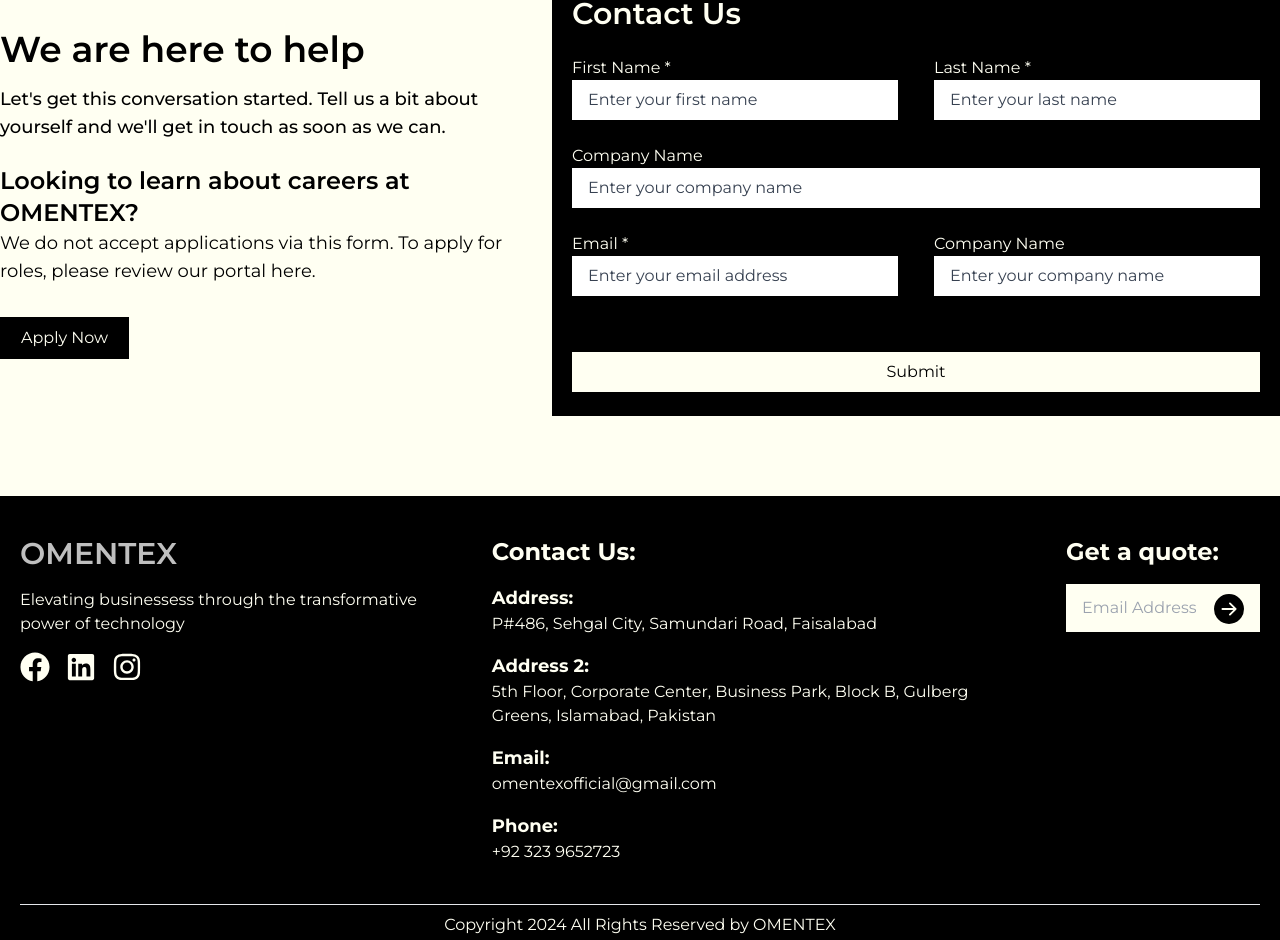
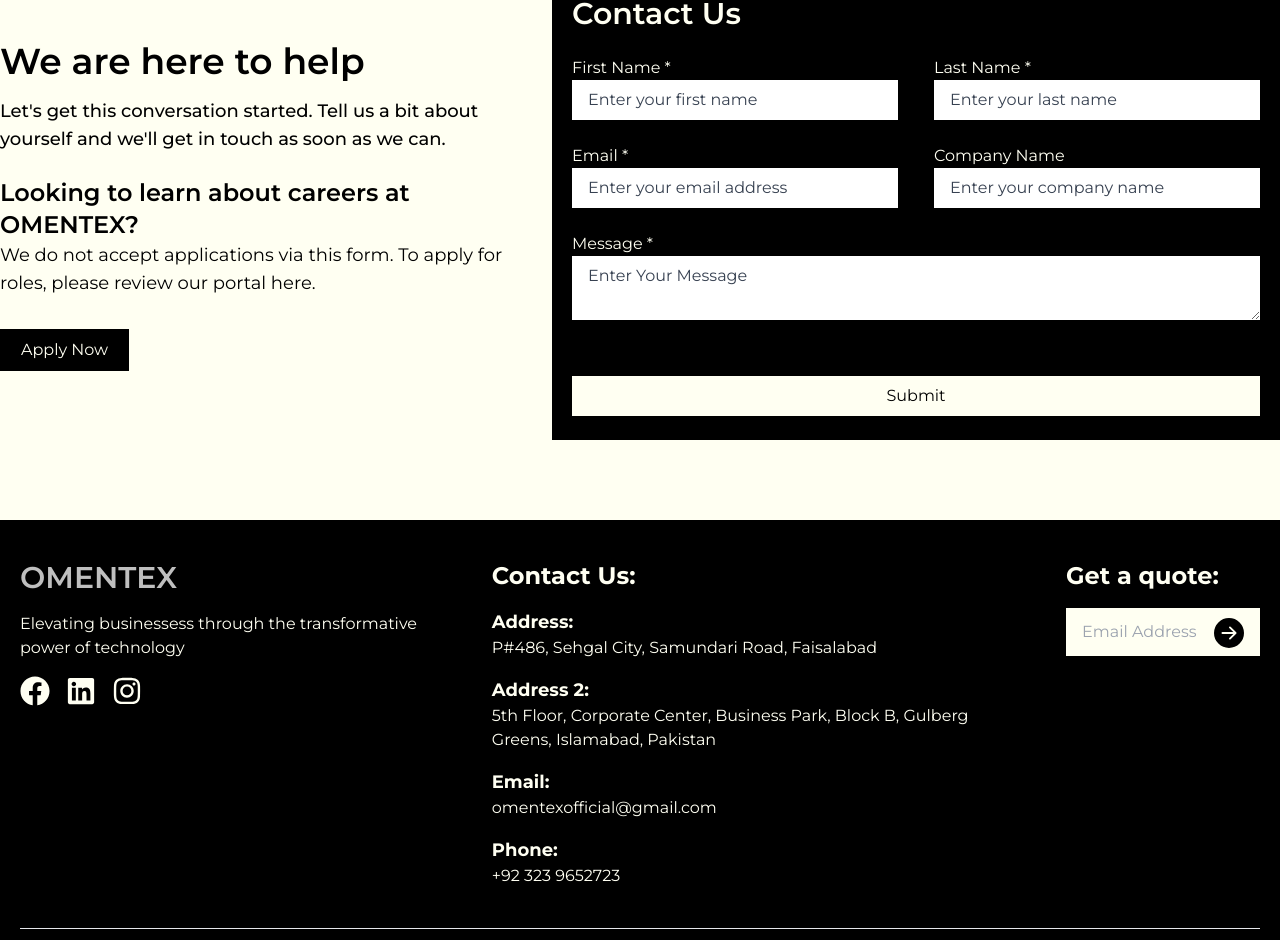
Before and after one commit to ashirmustafa/omentex, a Next.js app: page /contact-us in a window 1280 px wide. Shown: the part 908-1848 px from the top of the page. Built offline with nearby package versions, Linux system fonts and the light colour scheme.

Commit message:
Contact Page, Message Textarea is Added

```diff
--- a/components/ContactUs/ContactUsForm.tsx
+++ b/components/ContactUs/ContactUsForm.tsx
@@ -70,12 +70,6 @@
               </div>
               <div className="flex justify-between lg:gap-9 lg:flex-nowrap flex-wrap">
                 <InputField
-                  label="Company Name"
-                  placeHolder="Enter your company name"
-                />
-              </div>
-              <div className="flex justify-between lg:gap-9 lg:flex-nowrap flex-wrap">
-                <InputField
                   label="Email *"
                   placeHolder="Enter your email address"
                 />
@@ -83,6 +77,12 @@
                   label="Company Name"
                   placeHolder="Enter your company name"
                 />
+              </div>
+              <div className="flex justify-between lg:gap-9 lg:flex-nowrap flex-wrap">
+                <div className="flex flex-col w-full">
+                  <label className="text-secondary">Message *</label>
+                  <textarea placeholder="Enter Your Message" className="bg-white placeholder:text-gray-700 px-4 py-2 border-gray-400 outline-none w-full"></textarea>
+                </div>
               </div>
             </div>
             <button
```
